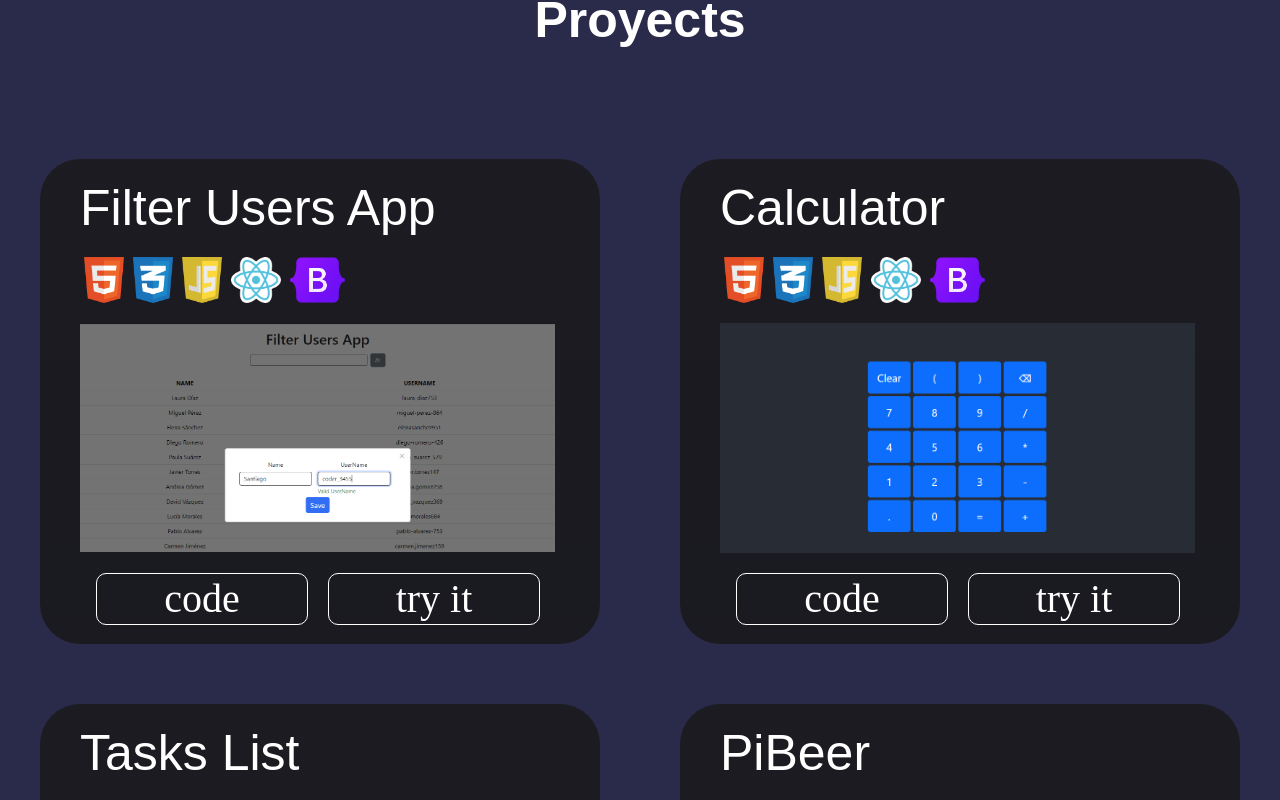
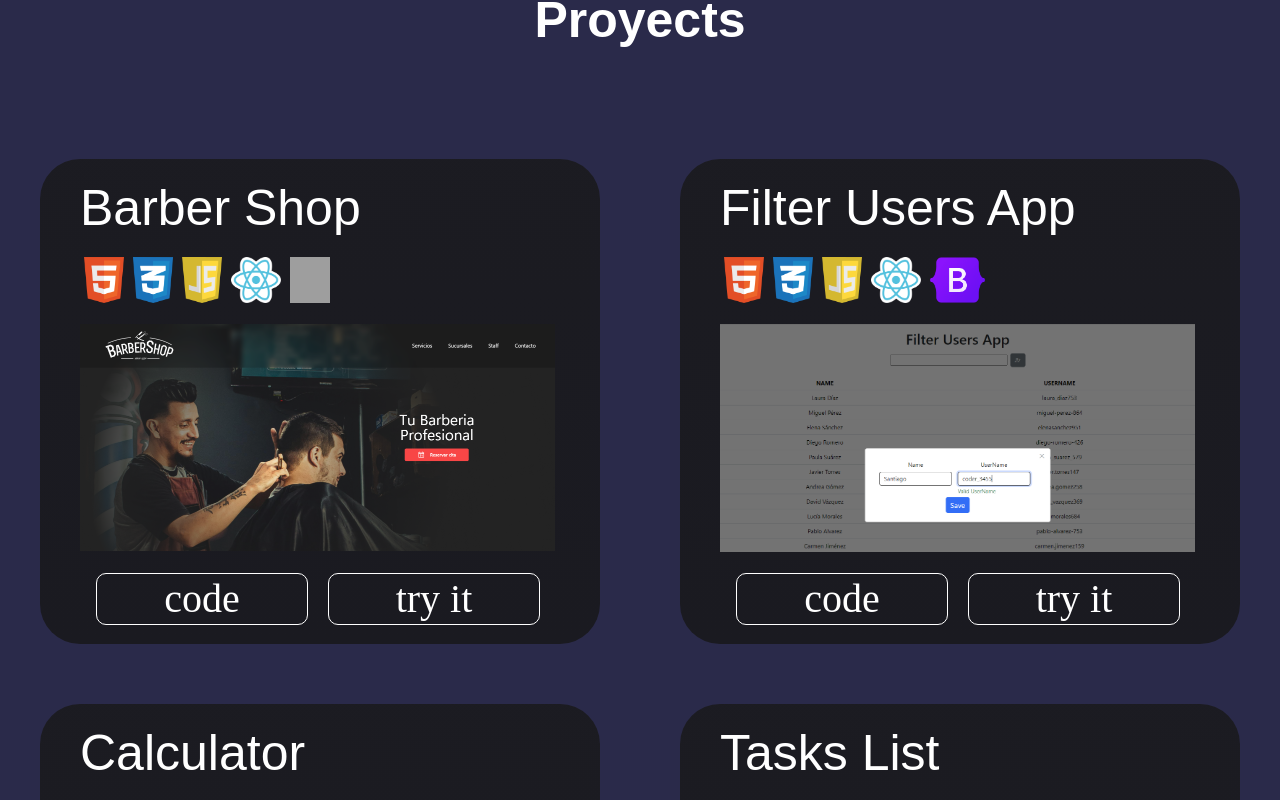
Before and after one commit to SantiagoNunezSelem/Portfolio, a React (Create React App) app: page / in a window 1280 px wide. Shown: the part 1019-1819 px from the top of the page. Built offline with nearby package versions, Linux system fonts and the light colour scheme; grey boxes are pictures that could not be loaded.

Commit message:
proyecto BarberShop agregado

```diff
--- a/src/data/proyectsData.js
+++ b/src/data/proyectsData.js
@@ -1,3 +1,4 @@
+import barberShop from "../img/proyects/barberShop.png"
 import filterAppImg from "../img/proyects/filter-users-app.png"
 import calculatorImg from "../img/proyects/calculator.png"
 import taskListImg from "../img/proyects/taskslist.jpg"
@@ -5,6 +6,17 @@ import piBeerImg from "../img/proyects/pibeer.png"
 import portfolioImg from "../img/proyects/portfolio.png"
 
 const proyects = [
+    {
+        title:"Barber Shop",
+        hasHTML:true,
+        hasCss:true,
+        hasJavaScript:true,
+        hasReact:true,
+        hasTailwind:true,
+        proyectImg:barberShop,
+        urlGitHub:"https://github.com/SantiagoNunezSelem/No-Country-C17/tree/main-sin-db",
+        urlProyect:"https://c17-peluqueria.vercel.app/"
+    },
     {
         title:"Filter Users App",
         hasHTML:true,
```
Also changed, not shown: src/img/proyects/barberShop.png (added).
